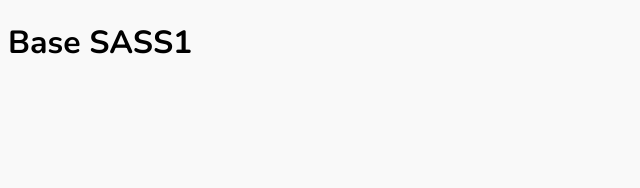
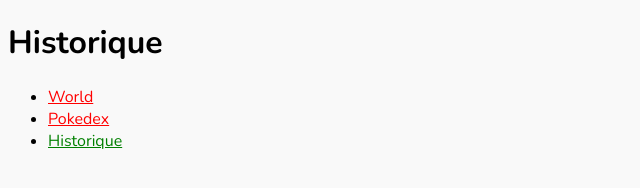
Before and after one commit to zouzou6900/pokedex, a website with bundled scripts: page atelier-pokedex/historique.html in a window 1280 px wide. Shown: the whole page, without its empty margins (0-640 px from the left). Built offline with nearby package versions, Linux system fonts and the light colour scheme.

Commit message:
init web components

```diff
--- /dev/null
+++ b/atelier-pokedex/assets/components/header.js
@@ -0,0 +1,6 @@
+export default class Header extends HTMLElement {
+    connectedCallback() {
+        const name = this.getAttribute('name');
+        this.innerHTML = `<h1>${name}</h1>`;
+    }
+}
--- /dev/null
+++ b/atelier-pokedex/assets/components/navbar.js
@@ -0,0 +1,20 @@
+export default class Navbar extends HTMLElement {
+    connectedCallback(){
+        const current = this.getAttribute("current");
+        this.innerHTML = `
+            <nav>
+                <ul>
+                    <li><a style="color: ${
+                        current === "world" ? "green" : "red"
+                    }" href="./">World</a></li>
+                    <li><a style="color: ${
+                        current === "pokedex" ? "green" : "red"
+                    }" href="./pokedex.html">Pokedex</a></li>
+                    <li><a style="color: ${
+                        current === "historique" ? "green" : "red"
+                    }" href="./historique.html">Historique</a></li>
+                </ul>
+            </nav>
+        `;
+    }
+}
--- /dev/null
+++ b/atelier-pokedex/assets/js/components.js
@@ -0,0 +1,5 @@
+import Header from "../components/header.js";
+import Navbar from "../components/navbar.js";
+
+customElements.define('main-header',Header);
+customElements.define('main-navbar',Navbar);
--- a/tpk-sass-base-main/index.html
+++ b/atelier-pokedex/historique.html
@@ -8,11 +8,13 @@
   <link rel="preconnect" href="https://fonts.gstatic.com" crossorigin>
   <link href="https://fonts.googleapis.com/css2?family=Nunito:wght@300;400;500;600;700&display=swap" rel="stylesheet">
   <link rel="stylesheet" href="./assets/css/style.css">
-  <script type="module" src="./assets/js/main.js" defer></script>
+  <script src="./assets/js/components.js" type="module" defer></script>
+  <script src="./assets/js/main.js" type="module" defer></script>
   <link rel="icon" type="image/svg+xml" href="./public/favicon.svg" />
   <title>Pokedex</title>
 </head>
 <body>
-  <h1>Base SASS1</h1>
+    <main-header name="Historique"></main-header>
+    <main-navbar current="historique"></main-navbar>
 </body>
 </html>
```
Also changed, not shown: atelier-pokedex/index.html (added, +20 -0 lines), atelier-pokedex/pokedex.html (added, +20 -0 lines), atelier-pokedex/.prettierrc.js (renamed from tpk-sass-base-main/.prettierrc.js), atelier-pokedex/README.md (renamed from tpk-sass-base-main/README.md), atelier-pokedex/assets/css/style.css (renamed from tpk-sass-base-main/assets/css/style.css), atelier-pokedex/assets/js/main.js (added), atelier-pokedex/assets/sass/main.scss (renamed from tpk-sass-base-main/assets/sass/main.scss), atelier-pokedex/package.json (renamed from tpk-sass-base-main/package.json), atelier-pokedex/public/favicon.svg (renamed from tpk-sass-base-main/public/favicon.svg), 8 other files.
